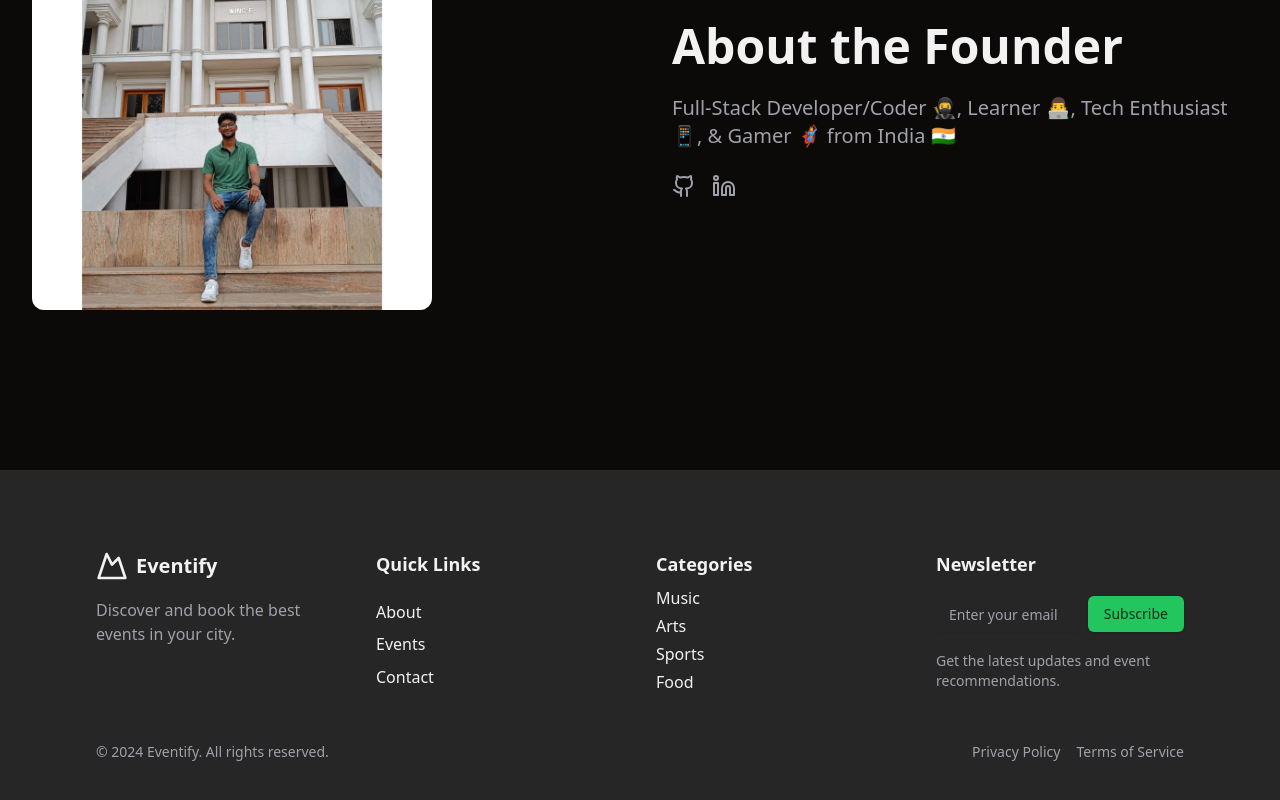
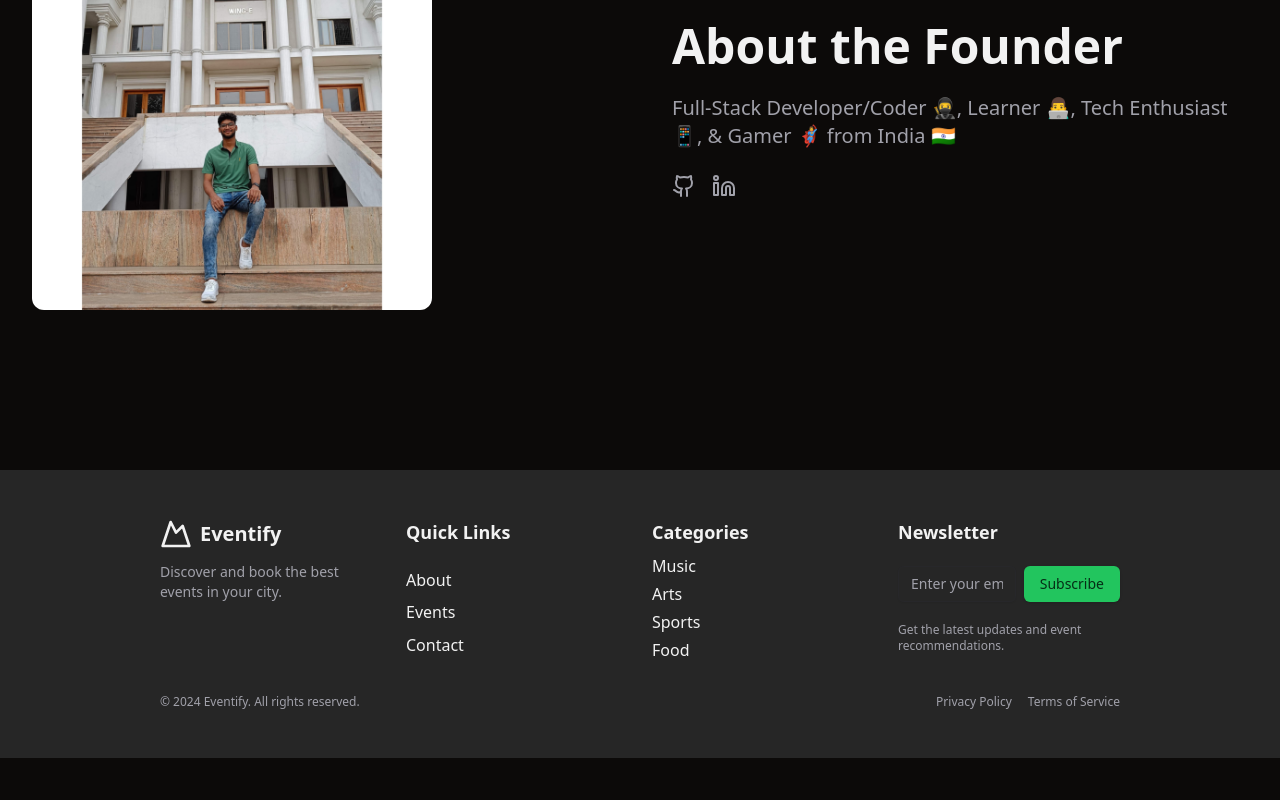
Before and after one commit to gautamkumar1/Eventify, a React (Vite) app in the folder client/: page / in a window 1280 px wide. Shown: the part 2433-3233 px from the top of the page. After the commit the page ends 3191 px from the top, so only its background shows below. Built offline with nearby package versions, Linux system fonts and the light colour scheme.

Commit message:
update App.jsx, Footer.jsx and Navbar.jsx

```diff
--- a/client/src/App.jsx
+++ b/client/src/App.jsx
@@ -16,7 +16,7 @@ import EditEvent from "./admin/Edit-Event"
 import GetAllEvent from "./admin/GetAllEventTable"
 import Contact from "./pages/Contact"
 import About from "./pages/About"
-import BookTicket from "./admin/BookTicket"
+
 import SuccesPayment from "./pages/SuccesPayment"
 import FailedPayment from "./pages/FailedPayment"
 import UserDashboard from "./User/UserDashboard"
@@ -48,7 +48,7 @@ function App() {
          {/* <Route path="/book-ticket" element={<ProtectedRoute element={<BookTicket/>}/> } /> */}
          <Route path="/success" element={<SuccesPayment/> } />
          <Route path="/failed" element={<FailedPayment/> } />
-         <Route path="/userdashboard/*" element={<ProtectedRoute element={<UserDashboard/>} /> } />
+         <Route path="/userdashboard/*" element={<ProtectedRoute element={<UserDashboard/> }/> } />
          <Route path="/book-ticket" element={<ProtectedRoute element={<TicketBookPage/>} /> } />
         </Routes>
         <Footer/>
--- a/client/src/sourceComponents/Footer.jsx
+++ b/client/src/sourceComponents/Footer.jsx
@@ -1,29 +1,30 @@
-
-import {Link} from "react-router-dom"
-import { Input } from "../../components/ui/input"
-import { Button } from "../../components/ui/button"
+import { Link } from "react-router-dom";
+import { Input } from "../../components/ui/input";
+import { Button } from "../../components/ui/button";
 
 export default function Footer() {
   return (
-    <footer className="bg-muted py-12 md:py-16 lg:py-20">
-      <div className="container mx-auto max-w-6xl grid grid-cols-1 gap-8 md:grid-cols-2 lg:grid-cols-4">
-        <div className="flex flex-col gap-4">
-          <Link href="#" className="flex items-center gap-2" prefetch={false}>
+    <footer className="bg-muted py-8 md:py-10 lg:py-12">
+      <div className="container mx-auto max-w-5xl grid grid-cols-1 gap-6 md:grid-cols-2 lg:grid-cols-4">
+        <div className="flex flex-col gap-3">
+          <Link to="#" className="flex items-center gap-2">
             <MountainIcon className="w-8 h-8" />
             <span className="text-xl font-bold">Eventify</span>
           </Link>
-          <p className="text-muted-foreground">Discover and book the best events in your city.</p>
+          <p className="text-muted-foreground text-sm">
+            Discover and book the best events in your city.
+          </p>
         </div>
         <div className="grid gap-2">
           <h3 className="text-lg font-semibold">Quick Links</h3>
           <nav className="grid gap-1">
-            <Link href="#" className="hover:underline" prefetch={false}>
+            <Link to="#" className="hover:underline">
               About
             </Link>
-            <Link href="#" className="hover:underline" prefetch={false}>
+            <Link to="#" className="hover:underline">
               Events
             </Link>
-            <Link href="#" className="hover:underline" prefetch={false}>
+            <Link to="#" className="hover:underline">
               Contact
             </Link>
           </nav>
@@ -31,44 +32,45 @@ export default function Footer() {
         <div className="grid gap-2">
           <h3 className="text-lg font-semibold">Categories</h3>
           <nav className="grid gap-1">
-            <Link href="#" className="hover:underline" prefetch={false}>
+            <Link to="#" className="hover:underline">
               Music
             </Link>
-            <Link href="#" className="hover:underline" prefetch={false}>
+            <Link to="#" className="hover:underline">
               Arts
             </Link>
-            <Link href="#" className="hover:underline" prefetch={false}>
+            <Link to="#" className="hover:underline">
               Sports
             </Link>
-            <Link href="#" className="hover:underline" prefetch={false}>
+            <Link to="#" className="hover:underline">
               Food
             </Link>
           </nav>
         </div>
-        <div className="grid gap-4">
+        <div className="grid gap-3">
           <h3 className="text-lg font-semibold">Newsletter</h3>
           <form className="flex gap-2">
             <Input type="email" placeholder="Enter your email" className="flex-1" />
             <Button type="submit">Subscribe</Button>
           </form>
-          <p className="text-sm text-muted-foreground">Get the latest updates and event recommendations.</p>
+          <p className="text-xs text-muted-foreground">
+            Get the latest updates and event recommendations.
+          </p>
         </div>
       </div>
-      <div className="container mx-auto max-w-6xl mt-12 flex flex-col items-center justify-between gap-4 md:flex-row text-sm text-muted-foreground">
+      <div className="container mx-auto max-w-5xl mt-8 flex flex-col items-center justify-between gap-4 md:flex-row text-xs text-muted-foreground">
         <p>&copy; 2024 Eventify. All rights reserved.</p>
         <nav className="flex gap-4">
-          <Link href="#" className="hover:underline" prefetch={false}>
+          <Link to="#" className="hover:underline">
             Privacy Policy
           </Link>
-          <Link href="#" className="hover:underline" prefetch={false}>
+          <Link to="#" className="hover:underline">
             Terms of Service
           </Link>
         </nav>
       </div>
     </footer>
-  )
+  );
 }
-
 
 function MountainIcon(props) {
   return (
@@ -86,5 +88,5 @@ function MountainIcon(props) {
     >
       <path d="m8 3 4 8 5-5 5 15H2L8 3z" />
     </svg>
-  )
+  );
 }
--- a/client/src/sourceComponents/Navbar.jsx
+++ b/client/src/sourceComponents/Navbar.jsx
@@ -226,6 +226,14 @@ export default function Navbar() {
             About
           </Link>
           {isLoggedIn || isAuthenticated ? (
+            <>
+              <Link
+                to="/userdashboard"
+                className="flex items-center gap-2 text-muted-foreground hover:text-foreground"
+              >
+                <UsersIcon className="w-5 h-5" />
+                User Dashboard
+              </Link>
               <button
                 onClick={isAuthenticated ? handleOAuthLogout : handleLogout}
                 className="flex items-center gap-2 text-muted-foreground hover:text-foreground"
@@ -233,6 +241,9 @@ export default function Navbar() {
                 <LogInIcon className="w-5 h-5" />
                 Logout
               </button>
+
+
+            </>
           ) : (
             <>
               <Link
@@ -290,6 +301,15 @@ export default function Navbar() {
                 About
               </Link>
               {isLoggedIn || isAuthenticated ? (
+                <>
+
+                  <Link
+                    to="/userdashboard"
+                    className="flex items-center gap-2 text-muted-foreground hover:text-foreground"
+                  >
+                    <UsersIcon className="w-5 h-5" />
+                    User Dashboard
+                  </Link>
                   <button
                     onClick={isAuthenticated ? handleOAuthLogout : handleLogout}
                     className="flex items-center gap-2 text-muted-foreground hover:text-foreground"
@@ -297,6 +317,9 @@ export default function Navbar() {
                     <LogInIcon className="w-5 h-5" />
                     Logout
                   </button>
+
+
+                </>
               ) : (
                 <>
                   <Link
@@ -471,3 +494,25 @@ function MountainIcon(props) {
     </svg>
   )
 }
+
+function UsersIcon(props) {
+  return (
+    <svg
+      {...props}
+      xmlns="http://www.w3.org/2000/svg"
+      width="24"
+      height="24"
+      viewBox="0 0 24 24"
+      fill="none"
+      stroke="currentColor"
+      strokeWidth="2"
+      strokeLinecap="round"
+      strokeLinejoin="round"
+    >
+      <path d="M16 21v-2a4 4 0 0 0-4-4H6a4 4 0 0 0-4 4v2" />
+      <circle cx="9" cy="7" r="4" />
+      <path d="M22 21v-2a4 4 0 0 0-3-3.87" />
+      <path d="M16 3.13a4 4 0 0 1 0 7.75" />
+    </svg>
+  )
+}
```
Lines whose indentation alone changed are shown as unchanged.
